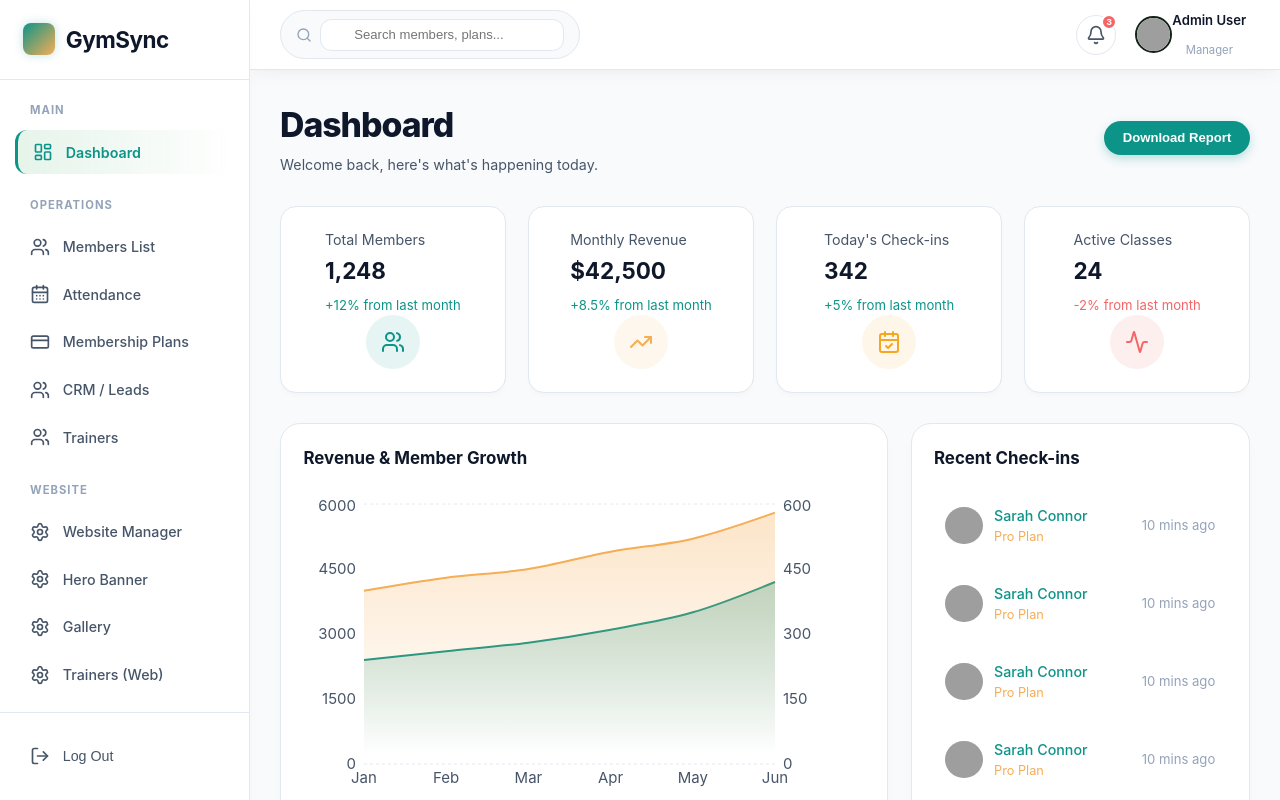
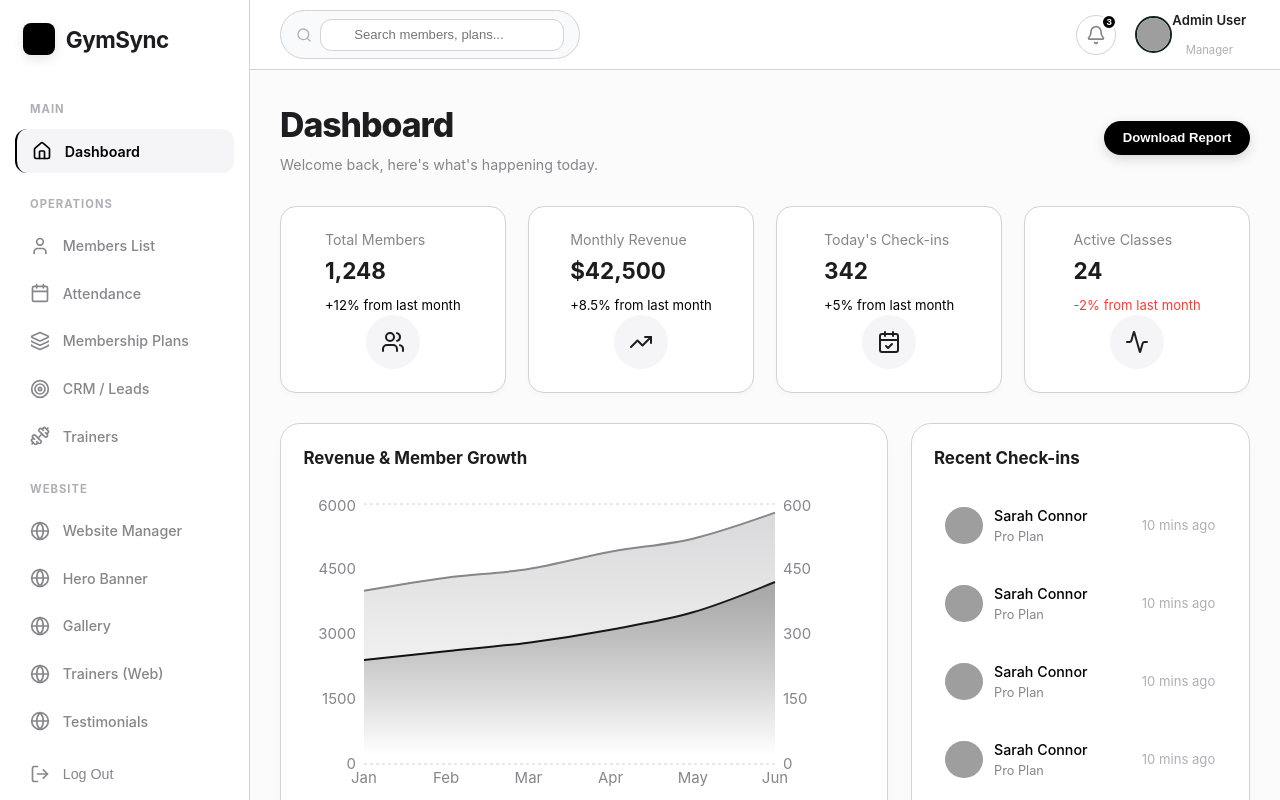
Before and after one commit to shubhammusale8076-rgb/gym-erp-portal, a React (Vite) app: page / in a window 1280 px wide. Shown: the top 800 px of the page. Built offline with nearby package versions, Linux system fonts and the light colour scheme; grey boxes are pictures that could not be loaded.

Commit message:
updated  new color idea

```diff
--- a/src/components/Layout.css
+++ b/src/components/Layout.css
@@ -2,6 +2,7 @@
 
 .app-layout {
   display: flex;
+  gap: 20px;
   min-height: 100vh;
   width: 100%;
 }
@@ -9,22 +10,24 @@
 /* Sidebar Styles */
 .sidebar {
   width: var(--sidebar-width);
+  position: fixed;
+  left: 0px;
+  top: 0px;
   height: 100vh;
-  position: fixed;
-  left: 0;
-  top: 0;
   display: flex;
   flex-direction: column;
   z-index: 50;
-  border-radius: 0;
+  border-right: 1px solid var(--border-light);
   border-top: none;
   border-left: none;
   border-bottom: none;
+  background-color: var(--bg-card);
+
 }
+
 
 .sidebar-header {
   padding: 1.5rem;
-  border-bottom: 1px solid var(--border-light);
 }
 
 .logo {
@@ -36,9 +39,9 @@
 .logo-icon {
   width: 32px;
   height: 32px;
-  background: linear-gradient(135deg, var(--primary), var(--secondary));
+  background: var(--primary);
   border-radius: 8px;
-  box-shadow: 0 0 10px var(--primary-glow);
+  box-shadow: 0 4px 12px rgba(0, 0, 0, 0.1);
 }
 
 .logo h2 {
@@ -61,13 +64,16 @@
 .sidebar-nav::-webkit-scrollbar {
   width: 6px;
 }
+
 .sidebar-nav::-webkit-scrollbar-track {
   background: transparent;
 }
+
 .sidebar-nav::-webkit-scrollbar-thumb {
   background: var(--border-light);
   border-radius: 10px;
 }
+
 .sidebar-nav:hover::-webkit-scrollbar-thumb {
   background: #cbd5e1;
 }
@@ -98,7 +104,8 @@
   color: var(--text-secondary);
   text-decoration: none;
   font-weight: 500;
-  font-size: 0.95rem; /* slightly larger or maintaining modern size, referencing screenshot's clean typography */
+  font-size: 0.95rem;
+  /* slightly larger or maintaining modern size, referencing screenshot's clean typography */
   transition: all var(--transition-fast);
   background: transparent;
   border: none;
@@ -112,15 +119,14 @@
 }
 
 .nav-item.active {
-  background: linear-gradient(90deg, #e6f4ea, transparent); /* matching the subtle light green gradient from screenshot */
-  color: var(--primary); /* Deep teal green */
-  border-left: 3px solid var(--primary);
-  font-weight: 600; /* bold the active item */
+  background: #f5f5f7;
+  color: var(--primary);
+  border-left: 2px solid var(--primary);
+  font-weight: 600;
 }
 
 .sidebar-footer {
-  padding: 1.5rem 1rem;
-  border-top: 1px solid var(--border-light);
+  padding: 0.3rem 1rem;
 }
 
 .logout-btn:hover {
@@ -128,9 +134,8 @@
   background: rgba(239, 68, 68, 0.1);
 }
 
-/* Main Content Area */
 .main-content {
-  flex: 1;
+  width: 100%;
   margin-left: var(--sidebar-width);
   display: flex;
   flex-direction: column;
@@ -139,20 +144,19 @@
 
 /* Header Styles */
 .header {
+  width: 100%;
   height: var(--header-height);
-  padding: 0 2rem;
+  position: sticky;
+  top: 0;
+  z-index: 40;
   display: flex;
   align-items: center;
   justify-content: space-between;
-  position: sticky;
-  top: 0;
-  z-index: 40;
-  border-radius: 0;
-  border-top: none;
-  border-left: none;
-  border-right: none;
-  background: #ffffff;
+  padding: 1rem 2rem;
+  background: var(--bg-card);
+  border-bottom: 1px solid var(--border-light);
 }
+
 
 .header-search {
   display: flex;
@@ -218,7 +222,7 @@
   position: absolute;
   top: -2px;
   right: -2px;
-  background: var(--danger);
+  background: var(--primary);
   color: white;
   font-size: 0.65rem;
   font-weight: bold;
@@ -279,6 +283,7 @@
   .sidebar {
     transform: translateX(-100%);
   }
+
   .main-content {
     margin-left: 0;
   }
--- a/src/components/Layout.jsx
+++ b/src/components/Layout.jsx
@@ -1,6 +1,19 @@
 import React from 'react';
 import { Outlet, NavLink } from 'react-router-dom';
-import { LayoutDashboard, Users, CreditCard, Settings, LogOut, Bell, Search, CalendarDays, UserCog } from 'lucide-react';
+import {
+  Home,
+  User,
+  Calendar,
+  Layers,
+  Target,
+  Dumbbell,
+  Globe,
+  ShieldCheck,
+  Settings,
+  LogOut,
+  Bell,
+  Search
+} from 'lucide-react';
 import './Layout.css';
 
 const Sidebar = () => {
@@ -8,41 +21,41 @@ const Sidebar = () => {
     {
       category: 'MAIN',
       items: [
-        { name: 'Dashboard', path: '/', icon: <LayoutDashboard size={20} /> },
+        { name: 'Dashboard', path: '/', icon: <Home size={20} /> },
       ]
     },
     {
       category: 'OPERATIONS',
       items: [
-        { name: 'Members List', path: '/members', icon: <Users size={20} /> },
-        { name: 'Attendance', path: '/attendance', icon: <CalendarDays size={20} /> },
-        { name: 'Membership Plans', path: '/plans', icon: <CreditCard size={20} /> },
-        { name: 'CRM / Leads', path: '/crm', icon: <Users size={20} /> },
-        { name: 'Trainers', path: '/trainer', icon: <Users size={20} /> },
+        { name: 'Members List', path: '/members', icon: <User size={20} /> },
+        { name: 'Attendance', path: '/attendance', icon: <Calendar size={20} /> },
+        { name: 'Membership Plans', path: '/plans', icon: <Layers size={20} /> },
+        { name: 'CRM / Leads', path: '/crm', icon: <Target size={20} /> },
+        { name: 'Trainers', path: '/trainer', icon: <Dumbbell size={20} /> },
       ]
     },
     {
       category: 'WEBSITE',
       items: [
-        { name: 'Website Manager', path: '/website-manager', icon: <Settings size={20} /> },
-        { name: 'Hero Banner', path: '/website-manager/hero-banner', icon: <Settings size={20} /> },
-        { name: 'Gallery', path: '/website-manager/gallery', icon: <Settings size={20} /> },
-        { name: 'Trainers (Web)', path: '/website-manager/trainers', icon: <Settings size={20} /> },
-        { name: 'Testimonials', path: '/website-manager/testimonials', icon: <Settings size={20} /> },
-        { name: 'Contact Info', path: '/website-manager/contact', icon: <Settings size={20} /> },
+        { name: 'Website Manager', path: '/website-manager', icon: <Globe size={20} /> },
+        { name: 'Hero Banner', path: '/website-manager/hero-banner', icon: <Globe size={20} /> },
+        { name: 'Gallery', path: '/website-manager/gallery', icon: <Globe size={20} /> },
+        { name: 'Trainers (Web)', path: '/website-manager/trainers', icon: <Globe size={20} /> },
+        { name: 'Testimonials', path: '/website-manager/testimonials', icon: <Globe size={20} /> },
+        { name: 'Contact Info', path: '/website-manager/contact', icon: <Globe size={20} /> },
       ]
     },
     {
       category: 'SETTINGS',
       items: [
-        { name: 'Users', path: '/settings/users', icon: <UserCog size={20} /> },
+        { name: 'Users', path: '/settings/users', icon: <ShieldCheck size={20} /> },
         { name: 'Settings', path: '/settings', icon: <Settings size={20} /> },
       ]
     }
   ];
 
   return (
-    <aside className="sidebar glass-panel">
+    <aside className="sidebar">
       <div className="sidebar-header">
         <div className="logo">
           <div className="logo-icon"></div>
@@ -81,7 +94,7 @@ const Sidebar = () => {
 
 const Header = () => {
   return (
-    <header className="header glass-panel">
+    <header className="header ">
       <div className="header-search">
         <Search size={18} className="search-icon" />
         <input type="text" placeholder="Search members, plans..." className="search-input" />
--- a/src/index.css
+++ b/src/index.css
@@ -1,28 +1,29 @@
 :root {
-  /* Core Colors - Premium Modern Theme */
-  --bg-dark: #f8fafc; /* Crisp, cool off-white for better contrast */
+  /* Core Colors - Minimalist Apple-inspired Theme */
+  --bg-dark: #fbfbfb;
   --bg-sidebar: #ffffff;
   --bg-card: #ffffff;
-  --bg-glass: rgba(255, 255, 255, 0.95);
+  --bg-glass: rgba(255, 255, 255, 0.8);
 
-  --primary: #0d9488; /* Deeper, richer teal */
-  --primary-hover: #0f766e;
-  --primary-glow: rgba(13, 148, 136, 0.25);
+  --primary: #000000; /* Pure Black */
+  --primary-hover: #1d1d1f;
+  --primary-glow: rgba(0, 0, 0, 0.1);
 
-  --secondary: #f6ad55; /* Orange/Yellow from charts */
-  --accent: #f5a623;
-  --danger: #f56565;
-  --danger-hover: #e53e3e;
-  --success: #48bb78;
+  --secondary: #86868b; /* Apple Gray */
+  --accent: #0071e3; /* System Blue */
+  --danger: #ff3b30; /* System Red */
+  --danger-hover: #d70015;
+  --success: #34c759; /* System Green */
+  --warning: #ff9500; /* System Orange */
 
   /* Text Colors */
-  --text-primary: #0f172a; /* Slate 900 for stronger contrast */
-  --text-secondary: #475569; /* Slate 600 */
-  --text-muted: #94a3b8; /* Slate 400 */
+  --text-primary: #1d1d1f; /* SF Pro style black */
+  --text-secondary: #86868b;
+  --text-muted: #afafb6;
 
   /* Borders */
-  --border-light: #e2e8f0; /* Slightly cooler, softer border */
-  --border-focus: rgba(13, 148, 136, 0.4);
+  --border-light: #d2d2d7;
+  --border-focus: #000000;
 
   /* Layout constraints */
   --sidebar-width: 250px;
@@ -107,6 +108,7 @@ body {
   -webkit-background-clip: text;
   -webkit-text-fill-color: transparent;
   background-clip: text;
+  color: var(--primary); /* Fallback */
 }
 
 .subtitle {
@@ -168,15 +170,6 @@ body {
   width: 100%;
 }
 
-.main-content {
-  flex: 1;
-  display: flex;
-  flex-direction: column;
-  min-height: 100vh;
-  margin-left: var(--sidebar-width);
-  transition: margin var(--transition-normal);
-}
-
 .page-container {
   flex: 1;
   max-width: 1400px;
@@ -185,11 +178,7 @@ body {
   animation: fadeIn 0.5s ease-out;
 }
 
-@media (max-width: 1024px) {
-  .main-content {
-    margin-left: 0;
-  }
-}
+
 
 /* Form Styles */
 .input-group {
@@ -219,7 +208,7 @@ body {
   outline: none;
   background-color: white;
   border-color: var(--primary);
-  box-shadow: 0 0 0 3px rgba(82, 183, 166, 0.15);
+  box-shadow: 0 0 0 3px rgba(0, 0, 0, 0.05);
 }
 
 /* Table Styles */
@@ -292,9 +281,9 @@ body {
 }
 
 @keyframes pulse {
-  0% { box-shadow: 0 0 0 0 rgba(82, 183, 166, 0.4); }
-  70% { box-shadow: 0 0 0 10px rgba(82, 183, 166, 0); }
-  100% { box-shadow: 0 0 0 0 rgba(82, 183, 166, 0); }
+  0% { box-shadow: 0 0 0 0 rgba(0, 0, 0, 0.2); }
+  70% { box-shadow: 0 0 0 10px rgba(0, 0, 0, 0); }
+  100% { box-shadow: 0 0 0 0 rgba(0, 0, 0, 0); }
 }
 
 /* Utilities */
--- a/src/pages/Dashboard/Dashboard.css
+++ b/src/pages/Dashboard/Dashboard.css
@@ -53,14 +53,14 @@
   border: none;
   cursor: pointer;
   background-color: var(--primary);
-  color: white;
-  box-shadow: 0 4px 10px var(--primary-glow);
-  transition: all 0.15s ease-in-out;
+  color: #ffffff;
+  box-shadow: 0 4px 12px rgba(0, 0, 0, 0.15);
+  transition: all 0.2s ease;
 }
 
 .dashboard-container .dashboard-header .dashboard-action-btn:hover {
   background-color: var(--primary-hover);
-  box-shadow: 0 6px 15px var(--primary-glow);
+  box-shadow: 0 6px 15px rgba(0, 0, 0, 0.2);
   transform: translateY(-1px);
 }
 
@@ -125,24 +125,12 @@
   justify-content: center;
 }
 
-.dashboard-container .dashboard-stats-grid .stat-card .icon-primary {
-  background-color: rgba(13, 148, 136, 0.1);
-  color: var(--primary);
-}
-
-.dashboard-container .dashboard-stats-grid .stat-card .icon-secondary {
-  background-color: rgba(246, 173, 85, 0.1);
-  color: var(--secondary);
-}
-
-.dashboard-container .dashboard-stats-grid .stat-card .icon-accent {
-  background-color: rgba(245, 166, 35, 0.1);
-  color: var(--accent);
-}
-
+.dashboard-container .dashboard-stats-grid .stat-card .icon-primary,
+.dashboard-container .dashboard-stats-grid .stat-card .icon-secondary,
+.dashboard-container .dashboard-stats-grid .stat-card .icon-accent,
 .dashboard-container .dashboard-stats-grid .stat-card .icon-danger {
-  background-color: rgba(245, 101, 101, 0.1);
-  color: var(--danger);
+  background-color: #f5f5f7;
+  color: var(--text-primary);
 }
 
 /* Charts Layout */
--- a/src/pages/Members/AddMember.css
+++ b/src/pages/Members/AddMember.css
@@ -1,302 +1,312 @@
+/* AddMember.css - Apple-inspired Monochrome Design */
+
 .add-member-overlay {
     position: fixed;
     top: 0;
     left: 0;
     width: 100vw;
     height: 100vh;
-    background: rgba(0, 0, 0, 0.167);
-    backdrop-filter: blur(8px);
+    background: rgba(0, 0, 0, 0.4);
+    backdrop-filter: blur(20px);
+    -webkit-backdrop-filter: blur(20px);
     display: flex;
     justify-content: center;
     align-items: center;
     z-index: 2000;
-    padding: 2rem;
 }
 
 .add-member-overlay .add-member-modal {
     background: #ffffff;
-    border: 1px solid #f1f5f9;
-    border-radius: 20px;
-    width: 100%;
-    max-width: 1200px;
-    max-height: 90vh;
+    border: 1px solid var(--border-light);
+    border-radius: 24px;
+    width: 90%;
+    max-width: 1000px;
+    max-height: 85vh;
     overflow-y: auto;
-    padding: 2.5rem;
+    padding: 0;
     position: relative;
-    box-shadow: 0 10px 15px -3px rgba(0, 0, 0, 0.03), 0 4px 6px -2px rgba(0, 0, 0, 0.02);
+    box-shadow: 0 30px 60px -12px rgba(0, 0, 0, 0.25);
+    animation: modalSlideUp 0.4s cubic-bezier(0.16, 1, 0.3, 1);
 }
 
-@media (max-width: 768px) {
-    .add-member-overlay {
-        padding: 0;
-    }
-    .add-member-modal {
-        max-height: 100vh;
-        border-radius: 0;
-    }
+@keyframes modalSlideUp {
+    from { opacity: 0; transform: translateY(20px) scale(0.98); }
+    to { opacity: 1; transform: translateY(0) scale(1); }
 }
 
+/* Modal Header */
 .add-member-overlay .add-member-modal .add-member-header {
+    padding: 2rem 2.5rem 1.5rem;
     display: flex;
     justify-content: space-between;
     align-items: flex-start;
-    margin-bottom: 2rem;
+    border-bottom: 1px solid var(--border-light);
+    position: sticky;
+    top: 0;
+    background: rgba(255, 255, 255, 0.8);
+    backdrop-filter: blur(10px);
+    -webkit-backdrop-filter: blur(10px);
+    z-index: 10;
 }
 
-.add-member-overlay .add-member-modal .add-member-header  .breadcrumb {
+.add-member-overlay .add-member-modal .add-member-header .breadcrumb {
     display: flex;
     align-items: center;
     gap: 0.5rem;
-    font-size: 0.875rem;
-    color: var(--text-muted);
+    font-size: 0.75rem;
+    text-transform: uppercase;
+    letter-spacing: 0.05em;
+    color: var(--text-secondary);
     margin-bottom: 0.5rem;
 }
 
-.add-member-overlay .add-member-modal .add-member-header .breadcrumb .separator {
-    color: var(--text-muted);
-    opacity: 0.5;
+.add-member-overlay .add-member-modal .add-member-header .heading-1 {
+    font-size: 1.75rem;
+    font-weight: 700;
+    letter-spacing: -0.02em;
 }
 
-.add-member-overlay .add-member-modal .add-member-header .breadcrumb .current {
-    color: var(--text-primary);
-}
-
-.add-member-overlay .add-member-modal .add-member-header .back-btn {
-    display: flex;
-    align-items: center;
-    gap: 0.5rem;
-}
-
-.add-member-overlay .add-member-modal  .add-member-grid {
-    display: flex;
-    justify-content: space-between;
-    gap: 2rem;
+/* Form Layout */
+.add-member-overlay .add-member-modal .add-member-grid {
+    display: grid;
+    grid-template-columns: 1fr 320px;
+    padding: 2.5rem;
+    gap: 2.5rem;
 }
 
 .add-member-overlay .add-member-modal .main-content-form {
-    width: 70%;
+    display: flex;
+    flex-direction: column;
+    gap: 2.5rem;
 }
 
-.add-member-overlay .add-member-modal .main-content-form .section-card {
-    padding: 1.5rem;
-    margin-bottom: 2rem;
-    background: #ffffff;
-    border: 1px solid var(--border-light);
-    border-radius: 12px;
+.add-member-overlay .add-member-modal .section-card {
+    background: transparent;
+    border: none;
+    padding: 0;
+    margin: 0;
 }
 
-
-.add-member-overlay .add-member-modal .main-content-form .section-card .section-header {
+.add-member-overlay .add-member-modal .section-header {
     display: flex;
-    justify-content: start;
     align-items: center;
     gap: 0.75rem;
     margin-bottom: 1.5rem;
 }
 
-.add-member-overlay .add-member-modal .main-content-form .section-card .section-header h3 {
+.add-member-overlay .add-member-modal .section-header h3 {
     font-size: 1.125rem;
-    font-weight: 700;
-    color: var(--primary);
+    font-weight: 600;
+    color: var(--text-primary);
 }
 
-.add-member-overlay .add-member-modal .main-content-form .section-card .section-icon {
-    color: var(--primary);
+.add-member-overlay .add-member-modal .section-icon {
+    color: var(--text-primary);
 }
 
-.add-member-overlay .add-member-modal .main-content-form .section-card .form-grid {
+.add-member-overlay .add-member-modal .form-grid {
     display: grid;
     grid-template-columns: 1fr 1fr;
     gap: 1.5rem;
 }
 
-.add-member-overlay .add-member-modal .main-content-form .section-card .form-grid .form-group.full-width {
+.add-member-overlay .add-member-modal .form-group.full-width {
     grid-column: span 2;
 }
 
-.add-member-overlay .add-member-modal .main-content-form .section-card .form-grid .form-group label {
+.add-member-overlay .add-member-modal .form-group label {
     display: block;
-    font-size: 0.875rem;
+    font-size: 0.825rem;
     font-weight: 500;
     color: var(--text-secondary);
     margin-bottom: 0.5rem;
 }
 
-.add-member-overlay .add-member-modal .main-content-form .section-card .plan-selection {
+/* Plan Selection */
+.add-member-overlay .add-member-modal .plan-selection {
     display: grid;
     grid-template-columns: repeat(3, 1fr);
     gap: 1rem;
-    margin-bottom: 2rem;
+    margin-bottom: 1.5rem;
 }
 
-.add-member-overlay .add-member-modal .main-content-form .section-card .plan-card {
-    background: #f8fafc;
-    border: 1px solid #f1f5f9;
-    border-radius: 12px;
-    padding: 1.5rem;
+.add-member-overlay .add-member-modal .plan-card {
+    background: #f5f5f7;
+    border: 1px solid var(--border-light);
+    border-radius: 14px;
+    padding: 1.25rem;
     text-align: center;
     cursor: pointer;
-    transition: all var(--transition-fast);
-    position: relative;
+    transition: all 0.2s cubic-bezier(0.4, 0, 0.2, 1);
     display: flex;
     flex-direction: column;
-    gap: 0.5rem;
+    gap: 0.25rem;
 }
 
-.add-member-overlay .add-member-modal .main-content-form .section-card .plan-card.active {
-    background: #ffffff;
-    border-color: var(--primary);
-    box-shadow: 0 0 0 1px var(--primary);
+.add-member-overlay .add-member-modal .plan-card.active {
+    background: #000000;
+    border-color: #000000;
+    color: #ffffff;
+    transform: scale(1.02);
 }
 
-.add-member-overlay .add-member-modal .main-content-form .section-card .plan-card .plan-name {
-    font-size: 0.75rem;
+.add-member-overlay .add-member-modal .plan-card .plan-name {
+    font-size: 0.7rem;
     font-weight: 600;
-    color: var(--text-muted);
+    text-transform: uppercase;
+    letter-spacing: 0.05em;
+    opacity: 0.8;
 }
 
-.add-member-overlay .add-member-modal .main-content-form .section-card .plan-card .plan-price {
-    font-size: 1.25rem;
-    font-weight: 700;
-    color: var(--text-primary);
+.add-member-overlay .add-member-modal .plan-card.active .plan-name {
+    color: rgba(255, 255, 255, 0.7);
 }
 
-.add-member-overlay .add-member-modal .main-content-form .section-card .plan-card .active-check {
-    position: absolute;
-    top: 8px;
-    right: 8px;
-    width: 18px;
-    height: 18px;
-    background: var(--primary);
-    color: #fff;
-    border-radius: 50%;
-    font-size: 11px;
-    display: flex;
-    align-items: center;
-    justify-content: center;
-    font-weight: bold;
+.add-member-overlay .add-member-modal .plan-card .plan-price {
+    font-size: 1.125rem;
+    font-weight: 700;
 }
 
-.add-member-overlay .add-member-modal .main-content-form .section-card .plan-card .most-popular {
+.add-member-overlay .add-member-modal .plan-card .most-popular {
     position: absolute;
-    bottom: 0;
+    top: -10px;
     left: 50%;
-    transform: translate(-50%, 50%);
-    background: var(--primary);
-    color: #fff;
-    font-size: 10px;
+    transform: translateX(-50%);
+    background: var(--accent);
+    color: white;
+    font-size: 0.65rem;
     font-weight: 700;
-    padding: 2px 8px;
-    border-radius: 4px;
+    padding: 2px 10px;
+    border-radius: 20px;
     white-space: nowrap;
 }
 
+/* Sidebar Area */
+.add-member-overlay .add-member-modal .member-sidebar {
+    display: flex;
+    flex-direction: column;
+    gap: 2rem;
+}
 
-.add-member-overlay .add-member-modal .member-sidebar{
-    width: 35%;
-    height: 520px;
-    padding:15px;
-    border: 1px solid var(--border-light);
-    border-radius: 12px;
+.add-member-overlay .add-member-modal .sidebar-divider {
+    height: 1px;
+    background: var(--border-light);
+    width: 100%;
 }
-.add-member-overlay .add-member-modal .member-sidebar .profile-upload-container {
+
+.add-member-overlay .add-member-modal .profile-upload-container {
     display: flex;
     flex-direction: column;
     align-items: center;
     text-align: center;
 }
 
-.add-member-overlay .add-member-modal .member-sidebar .profile-upload-container .avatar-preview {
-    width: 120px;
-    height: 120px;
-    background: #f8fafc;
-    border: 1px solid #f1f5f9;
+.add-member-overlay .add-member-modal .avatar-preview {
+    width: 140px;
+    height: 140px;
+    background: #f5f5f7;
+    border: 1px solid var(--border-light);
     border-radius: 50%;
     display: flex;
     align-items: center;
     justify-content: center;
     position: relative;
-    margin-bottom: 1.5rem;
+    margin-bottom: 1rem;
 }
 
-.add-member-overlay .add-member-modal .member-sidebar .profile-upload-container .avatar-preview .placeholder-user {
-    color: var(--text-muted);
-}
-
-.add-member-overlay .add-member-modal .member-sidebar .profile-upload-container .avatar-preview .camera-icon-bg {
+.add-member-overlay .add-member-modal .camera-icon-bg {
     position: absolute;
     bottom: 5px;
     right: 5px;
-    background: var(--primary);
-    width: 28px;
-    height: 28px;
+    background: #000000;
+    width: 32px;
+    height: 32px;
     border-radius: 50%;
     display: flex;
     align-items: center;
     justify-content: center;
-    border: 2px solid #ffffff;
+    border: 3px solid #ffffff;
 }
 
-.add-member-overlay .add-member-modal .member-sidebar .profile-upload-container .upload-tip {
-    font-size: 0.75rem;
+.add-member-overlay .add-member-modal .upload-tip {
+    font-size: 0.7rem;
     color: var(--text-muted);
     margin-bottom: 1rem;
+    line-height: 1.4;
 }
 
-.add-member-overlay .add-member-modal .member-sidebar .profile-upload-container .upload-btn {
-    width: 100%;
-    background: #e6f4ea;
-    border: none;
-    color: var(--primary);
-}
-
-.add-member-overlay .add-member-modal .member-sidebar .actions-stack {
+/* Actions */
+.add-member-overlay .add-member-modal .actions-stack {
     display: flex;
     flex-direction: column;
-    gap: 1rem;
-    margin: 1.5rem 0;
-}
-
-.add-member-overlay .add-member-modal .member-sidebar .actions-stack .create-btn {
-    width: 100%;
     gap: 0.75rem;
 }
 
-.add-member-overlay .add-member-modal .member-sidebar .actions-stack .cancel-btn {
+.add-member-overlay .add-member-modal .btn {
     width: 100%;
-    gap: 0.75rem;
-    background: #ffffff;
+    padding: 0.875rem;
+    border-radius: 12px;
+    font-size: 0.9rem;
+}
+
+.add-member-overlay .add-member-modal .btn-primary {
+    background: #000000;
+    color: #ffffff;
+}
+
+.add-member-overlay .add-member-modal .btn-secondary {
+    background: transparent;
     border: 1px solid var(--border-light);
     color: var(--text-primary);
 }
 
-.add-member-overlay .add-member-modal .member-sidebar .invoice-info-card {
-    background: #fffcf0;
-    border: 1px solid #fff3c7;
-    border-radius: 8px;
+.add-member-overlay .add-member-modal .invoice-info-card {
+    background: #f5f5f7;
+    border-radius: 12px;
     padding: 1rem;
     display: flex;
     gap: 0.75rem;
-    align-items: flex-start;
+    margin-top: 1.5rem;
 }
 
-.add-member-overlay .add-member-modal .member-sidebar .invoice-info-card .info-icon {
+.add-member-overlay .add-member-modal .info-icon {
     width: 18px;
     height: 18px;
-    border: 1px solid #f6ad55;
+    background: var(--text-secondary);
+    color: white;
     border-radius: 50%;
     display: flex;
     align-items: center;
     justify-content: center;
-    color: #f6ad55;
-    font-size: 0.75rem;
-    font-weight: bold;
+    font-size: 10px;
+    font-weight: 700;
     flex-shrink: 0;
 }
 
-.add-member-overlay .add-member-modal .member-sidebar .invoice-info-card p {
-    font-size: 0.75rem;
-    color: var(--text-muted);
+.add-member-overlay .add-member-modal .invoice-info-card p {
+    font-size: 0.7rem;
+    color: var(--text-secondary);
     margin: 0;
     line-height: 1.4;
 }
+
+/* Responsive */
+@media (max-width: 900px) {
+    .add-member-overlay .add-member-modal .add-member-grid {
+        grid-template-columns: 1fr;
+    }
+
+    .add-member-overlay .add-member-modal .member-sidebar {
+        order: -1;
+    }
+}
+
+@media (max-width: 600px) {
+    .add-member-overlay .add-member-modal .form-grid {
+        grid-template-columns: 1fr;
+    }
+
+    .add-member-overlay .add-member-modal .form-group.full-width {
+        grid-column: span 1;
+    }
+}
--- a/src/pages/Members/Members.css
+++ b/src/pages/Members/Members.css
@@ -50,7 +50,7 @@
 
 .members .members-filters-panel .members-filters-bar .members-search-wrapper:focus-within {
     border-color: var(--primary);
-    box-shadow: 0 0 0 2px rgba(16, 185, 129, 0.2);
+    box-shadow: 0 0 0 2px rgba(0, 0, 0, 0.1);
 }
 
 .members .members-filters-panel .members-filters-bar .members-search-wrapper .members-search-input {
```
Also changed, not shown: src/pages/Members/AddMember.jsx (+24 -24 lines), src/pages/Plans/Plans.css (+5 -5 lines).
